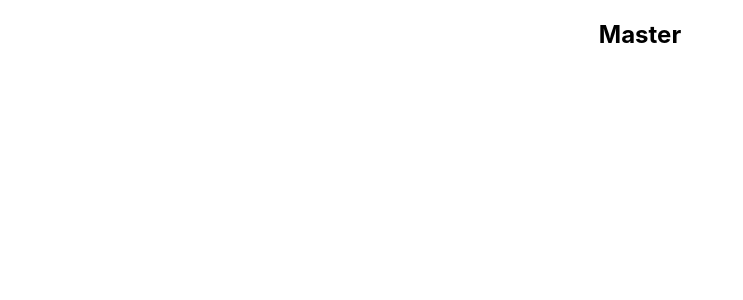
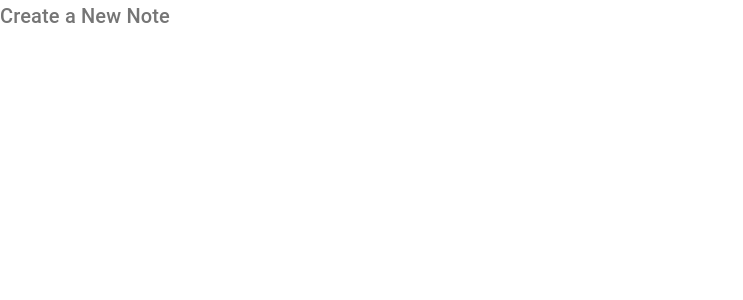
Before and after one commit to rajkamalramagiri/practicalreact, a React (Create React App) app: page / in a window 1280 px wide. Shown: the top 300 px of the page, without its empty margins (0-743 px from the left). Built offline with nearby package versions, Linux system fonts and the light colour scheme.

Commit message:
typography

```diff
--- a/package.json
+++ b/package.json
@@ -3,6 +3,8 @@
   "version": "0.1.0",
   "private": true,
   "dependencies": {
+    "@material-ui/core": "^4.11.4",
+    "@material-ui/icons": "^4.11.2",
     "@testing-library/jest-dom": "^5.11.4",
     "@testing-library/react": "^11.1.0",
     "@testing-library/user-event": "^12.1.10",
--- a/public/index.html
+++ b/public/index.html
@@ -10,6 +10,10 @@
       content="Web site created using create-react-app"
     />
     <link rel="apple-touch-icon" href="%PUBLIC_URL%/logo192.png" />
+    <link
+      rel="stylesheet"
+      href="https://fonts.googleapis.com/icon?family=Material+Icons"
+    />
     <!--
       manifest.json provides metadata used when your web app is installed on a
       user's mobile device or desktop. See https://developers.google.com/web/fundamentals/web-app-manifest/
--- a/src/App.js
+++ b/src/App.js
@@ -1,9 +1,53 @@
 import "./App.css";
+import { Typography } from "@material-ui/core";
 
 function App() {
   return (
-    <div className="App">
-      <h2>Master</h2>
+    <div>
+      {/* <Typography
+        color="secondary"
+        noWrap
+        // color="primary"
+        // align="center"
+        // variant="h1"
+      >
+        Lorem ipsum dolor sit amet, consectetur adipiscing elit. Sed molestie
+        porta sem, sed tristique massa dignissim nec. Aliquam vestibulum, magna
+        at facilisis dapibus, tortor leo rutrum velit, sed pretium tellus sem
+        sed sapien. In suscipit orci lectus, vel elementum felis tempor id.
+        Suspendisse luctus quis odio ut molestie. Donec eget justo dui. Mauris
+        faucibus mattis tellus, et fringilla purus commodo sed. Maecenas vitae
+        neque sed justo egestas ultricies. Maecenas rhoncus lacinia ligula et
+        aliquet. Nullam et tortor at neque vehicula ullamcorper vitae in orci.
+        In eget turpis lorem. In hac habitasse platea dictumst. Quisque risus
+        ex, tristique sit amet massa et, facilisis rhoncus nisl. In vitae nulla
+        sapien. Proin vehicula dolor nec consectetur malesuada. Aliquam id leo
+        fermentum, consequat lorem eget, ornare metus. Praesent vulputate odio
+        diam, in rhoncus eros convallis et. Phasellus ut nisi sagittis turpis
+        aliquet pellentesque. Sed aliquet quam eget sagittis rhoncus. Nam mollis
+        turpis sed elit iaculis, eget volutpat ante lobortis. Morbi fermentum
+        nisi libero, ac commodo nisi venenatis vel. Praesent a rhoncus sapien.
+        In tincidunt ut mauris eget rutrum. Maecenas porta efficitur feugiat.
+        Nulla consectetur libero tristique lectus ultricies, eu rhoncus justo
+        placerat. Vivamus id elit blandit, scelerisque neque a, condimentum sem.
+        In hac habitasse platea dictumst. Morbi fringilla scelerisque urna vitae
+        elementum. Morbi ex urna, laoreet sit amet placerat ut, pellentesque in
+        mauris. Cras nec metus eu ex mollis semper euismod sit amet libero. Nam
+        blandit diam non sem sollicitudin interdum. Aenean eu massa mattis,
+        egestas felis ac, feugiat augue. Donec felis ante, aliquam et augue ut,
+        viverra scelerisque dolor. Pellentesque placerat leo risus. Pellentesque
+        habitant morbi tristique senectus et netus et malesuada fames ac turpis
+        egestas. Proin vestibulum quis nunc sit amet feugiat. Nam turpis nisl,
+        malesuada ac augue quis, fringilla varius augue. Mauris congue massa nec
+        elit bibendum, at iaculis nibh imperdiet. Sed rhoncus nisi vitae
+        fringilla rhoncus. Proin lobortis eu purus non faucibus. Maecenas nibh
+        elit, convallis in libero et, dapibus egestas eros. Cras porta quis urna
+        nec sollicitudin.
+      </Typography> */}
+
+      <Typography variant="h6" color="textSecondary" gutterBottom>
+        Create a New Note
+      </Typography>
     </div>
   );
 }
```
Also changed, not shown: 1 other file (tests, documents, lock files or other folders).
